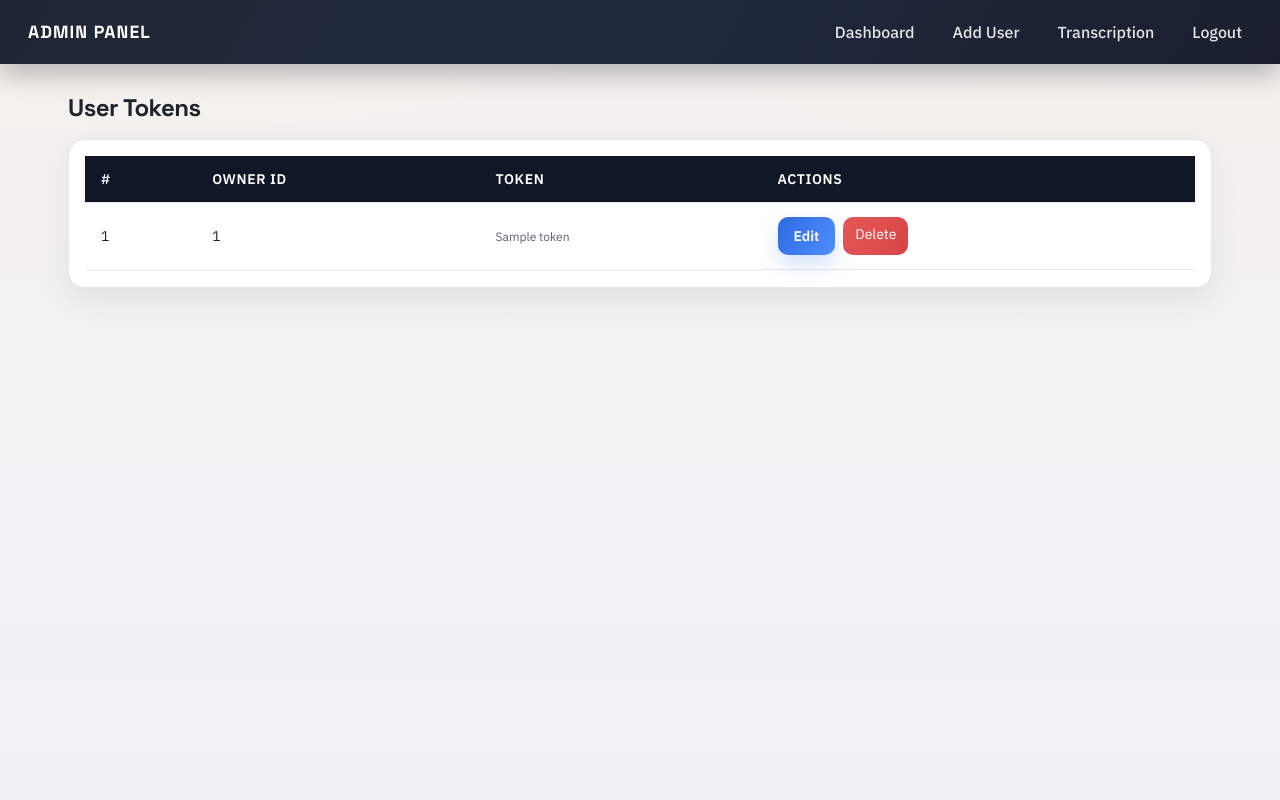
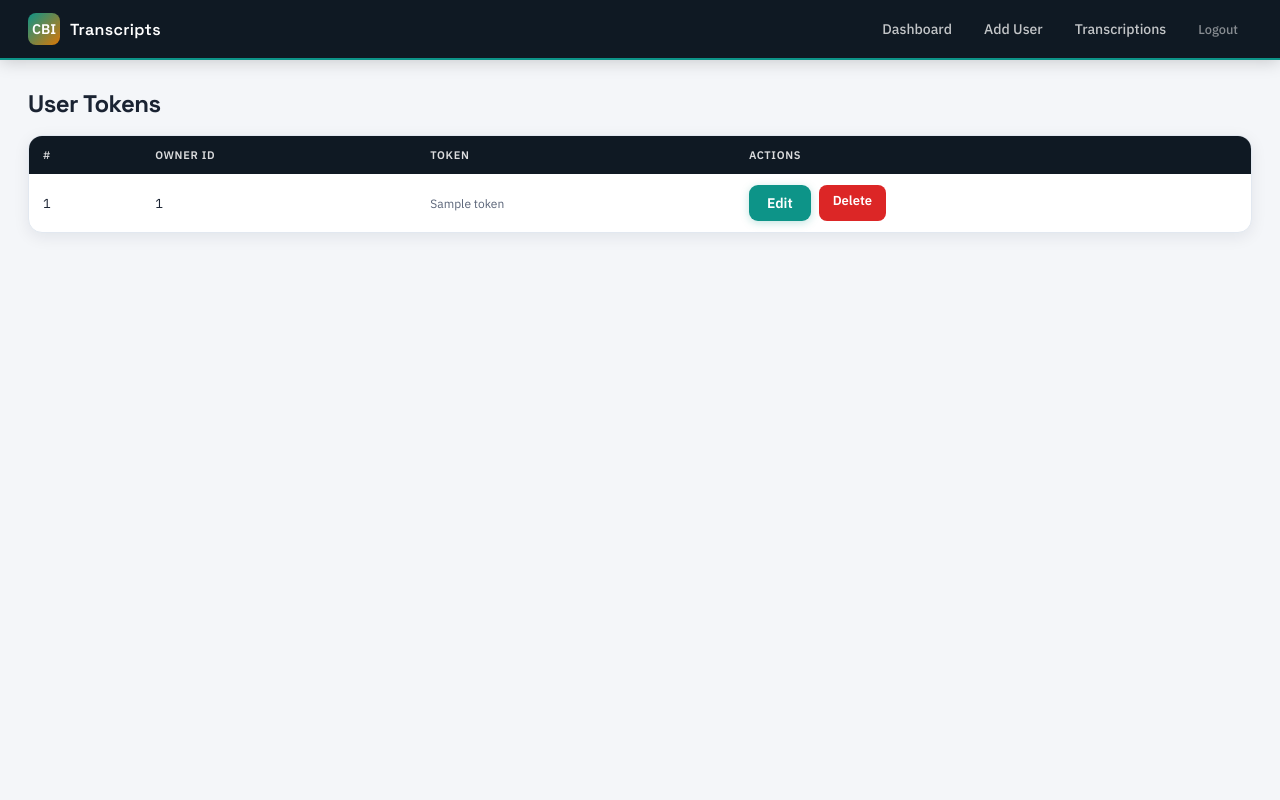
Before and after one commit to fredosaguilar/cbitranscripts, a FastAPI app: template templates/dashboard.html in a window 1280 px wide. Run offline with FastAPI, Linux system fonts and the light colour scheme; the template is opened without the code that fills it: most values are stand-ins (such as "Sample title", 1, 10 or a date in 2020).

Commit message:
UI/UX improvements: teal/gold branding, stats cards, search bar
- Teal + gold brand colors matching Columbia Basin Insurance
- CBI logo badge in navbar with active page highlighting
- Stats cards showing Total / Approved / Pending counts
- Live search/filter bar on transcripts page
- Cleaner table striping and hover states
- Better button and form styles

Co-Authored-By: Claude Sonnet 4.6 <noreply@anthropic.com>

```diff
--- a/static/css/base.css
+++ b/static/css/base.css
@@ -1,36 +1,32 @@
 :root {
-    --bg: #f4f1ec;
+    --bg: #f4f6f9;
     --bg-alt: #eef2f7;
     --surface: #ffffff;
-    --surface-elev: #fdfbf8;
-    --text: #1c2430;
-    --muted: #586174;
-    --border: #e3e7ef;
-    --accent: #2d6cdf;
-    --accent-2: #f29d4b;
-    --success: #1e9e6a;
+    --surface-elev: #fafbfd;
+    --text: #1a2332;
+    --muted: #5a6478;
+    --border: #e2e8f0;
+    --accent: #0d9488;       /* teal */
+    --accent-hover: #0f766e;
+    --accent-2: #d97706;     /* gold */
+    --success: #16a34a;
     --warning: #d97706;
-    --danger: #d64545;
-    --shadow: 0 10px 30px rgba(27, 39, 54, 0.08);
+    --danger: #dc2626;
+    --shadow: 0 4px 16px rgba(15, 30, 50, 0.08);
+    --shadow-lg: 0 8px 32px rgba(15, 30, 50, 0.12);
 }
 
-* {
-    box-sizing: border-box;
-}
+* { box-sizing: border-box; }
 
 body {
     margin: 0;
     font-family: "IBM Plex Sans", "Segoe UI", sans-serif;
     color: var(--text);
-    background: radial-gradient(1200px 500px at 10% -20%, #ffffff 0%, #f7f2ec 45%, transparent 60%),
-        radial-gradient(1000px 600px at 90% -30%, #e7f0ff 0%, #f4f1ec 55%, transparent 70%),
-        linear-gradient(180deg, var(--bg) 0%, var(--bg-alt) 100%);
+    background: var(--bg);
     min-height: 100vh;
 }
 
-a {
-    color: inherit;
-}
+a { color: inherit; }
 
 h1, h2, h3, h4 {
     font-family: "Space Grotesk", "IBM Plex Sans", sans-serif;
@@ -38,114 +34,146 @@ h1, h2, h3, h4 {
     margin: 0 0 12px;
 }
 
-p {
-    margin: 0 0 10px;
-}
+p { margin: 0 0 10px; }
 
-/* Navbar */
+/* ── Navbar ─────────────────────────────────── */
 .navbar {
     display: flex;
     justify-content: space-between;
     align-items: center;
     gap: 20px;
-    padding: 16px 28px;
+    padding: 0 28px;
+    height: 60px;
     position: sticky;
     top: 0;
-    z-index: 10;
-    background: linear-gradient(120deg, #1f2532 0%, #202a3f 45%, #1a1f2b 100%);
+    z-index: 100;
+    background: #0f1923;
+    border-bottom: 2px solid var(--accent);
+    box-shadow: 0 2px 16px rgba(0,0,0,0.18);
+}
+
+.nav-left {
+    display: flex;
+    align-items: center;
+    gap: 10px;
+}
+
+.nav-logo {
+    width: 32px;
+    height: 32px;
+    background: linear-gradient(135deg, var(--accent), var(--accent-2));
+    border-radius: 8px;
+    display: flex;
+    align-items: center;
+    justify-content: center;
+    font-weight: 700;
+    font-size: 14px;
     color: white;
-    box-shadow: 0 12px 24px rgba(12, 18, 30, 0.25);
+    letter-spacing: 0;
+    flex-shrink: 0;
 }
 
 .nav-left h3 {
     margin: 0;
-    font-size: 1.1rem;
-    letter-spacing: 0.06em;
+    font-size: 1rem;
+    font-weight: 600;
+    letter-spacing: 0.02em;
+    color: white;
+}
+
+.nav-left span {
+    font-size: 0.75rem;
+    color: var(--accent);
+    font-weight: 500;
+    letter-spacing: 0.05em;
     text-transform: uppercase;
 }
 
 .nav-right {
     display: flex;
     align-items: center;
-    gap: 18px;
+    gap: 4px;
     flex-wrap: wrap;
 }
 
 .nav-right a {
-    color: rgba(255, 255, 255, 0.88);
+    color: rgba(255,255,255,0.75);
     text-decoration: none;
     font-weight: 500;
-    padding: 6px 10px;
-    border-radius: 999px;
-    transition: all 0.2s ease;
+    font-size: 0.875rem;
+    padding: 6px 14px;
+    border-radius: 8px;
+    transition: all 0.15s ease;
 }
 
 .nav-right a:hover {
     color: white;
-    background: rgba(255, 255, 255, 0.16);
+    background: rgba(255,255,255,0.1);
 }
 
-/* Layout */
+.nav-right a.active {
+    color: white;
+    background: var(--accent);
+}
+
+.nav-right a.logout {
+    color: rgba(255,255,255,0.5);
+    font-size: 0.8rem;
+}
+
+/* ── Layout ─────────────────────────────────── */
 .container {
     padding: 28px;
-    max-width: 1200px;
+    max-width: 1400px;
     margin: 0 auto;
 }
 
 .surface {
     background: var(--surface);
     border: 1px solid var(--border);
-    border-radius: 18px;
+    border-radius: 16px;
     box-shadow: var(--shadow);
 }
 
+/* ── Badges ─────────────────────────────────── */
 .badge {
     display: inline-flex;
     align-items: center;
-    padding: 4px 10px;
+    padding: 3px 10px;
     border-radius: 999px;
-    font-size: 12px;
+    font-size: 11px;
     font-weight: 600;
     text-transform: uppercase;
     letter-spacing: 0.04em;
 }
 
-.badge.success {
-    background: rgba(30, 158, 106, 0.12);
-    color: var(--success);
-}
+.badge.success { background: rgba(22,163,74,0.1); color: var(--success); }
+.badge.warning { background: rgba(217,119,6,0.12); color: var(--warning); }
+.badge.danger  { background: rgba(220,38,38,0.1); color: var(--danger); }
 
-.badge.warning {
-    background: rgba(217, 119, 6, 0.14);
-    color: var(--warning);
-}
-
-.badge.danger {
-    background: rgba(214, 69, 69, 0.12);
-    color: var(--danger);
-}
-
+/* ── Notices ─────────────────────────────────── */
 .empty, .error, .notice {
-    padding: 22px;
-    border-radius: 14px;
-    border: 1px dashed var(--border);
+    padding: 20px 24px;
+    border-radius: 12px;
+    border: 1px solid var(--border);
     background: var(--surface-elev);
     color: var(--muted);
+    font-size: 14px;
 }
 
 .notice.success {
-    border-color: rgba(30, 158, 106, 0.3);
+    border-color: rgba(22,163,74,0.25);
     color: var(--success);
-    background: rgba(30, 158, 106, 0.08);
+    background: rgba(22,163,74,0.06);
 }
 
 .error {
     color: var(--danger);
-    background: rgba(214, 69, 69, 0.08);
-    border-color: rgba(214, 69, 69, 0.3);
+    background: rgba(220,38,38,0.06);
+    border-color: rgba(220,38,38,0.25);
 }
 
-/* Forms */
+/* ── Forms ─────────────────────────────────── */
 form {
     display: flex;
     flex-direction: column;
@@ -154,78 +182,91 @@ form {
 
 label {
     font-weight: 600;
+    font-size: 13px;
     color: var(--text);
 }
 
 input, select, textarea {
-    padding: 12px 14px;
+    padding: 10px 14px;
     border-radius: 10px;
     border: 1px solid var(--border);
     background: white;
     font-family: inherit;
     font-size: 14px;
-    transition: border 0.2s ease, box-shadow 0.2s ease;
+    color: var(--text);
+    transition: border 0.15s, box-shadow 0.15s;
 }
 
 input:focus, select:focus, textarea:focus {
     outline: none;
-    border-color: rgba(45, 108, 223, 0.7);
-    box-shadow: 0 0 0 3px rgba(45, 108, 223, 0.15);
+    border-color: var(--accent);
+    box-shadow: 0 0 0 3px rgba(13,148,136,0.15);
 }
 
-input[readonly] {
-    background: #f5f6f8;
-}
+input[readonly] { background: #f5f6f8; }
 
-/* Buttons */
+/* ── Buttons ─────────────────────────────────── */
 button, .btn, .edit-btn, .cancel-btn {
     display: inline-flex;
     align-items: center;
     justify-content: center;
-    gap: 8px;
-    padding: 10px 16px;
-    border-radius: 10px;
+    gap: 6px;
+    padding: 9px 18px;
+    border-radius: 9px;
     border: none;
+    font-size: 14px;
     font-weight: 600;
     cursor: pointer;
     text-decoration: none;
     font-family: inherit;
-    transition: transform 0.2s ease, box-shadow 0.2s ease, background 0.2s ease;
+    transition: all 0.15s ease;
+    white-space: nowrap;
 }
 
 button, .btn-primary, .edit-btn {
-    background: linear-gradient(120deg, var(--accent), #4f8cff);
+    background: var(--accent);
     color: white;
-    box-shadow: 0 10px 20px rgba(45, 108, 223, 0.2);
+    box-shadow: 0 2px 8px rgba(13,148,136,0.25);
 }
 
 button:hover, .btn-primary:hover, .edit-btn:hover {
+    background: var(--accent-hover);
+    transform: translateY(-1px);
+    box-shadow: 0 4px 12px rgba(13,148,136,0.3);
+}
+
+.btn-secondary, .cancel-btn {
+    background: #f1f4f9;
+    color: var(--text);
+    box-shadow: none;
+}
+
+.btn-secondary:hover, .cancel-btn:hover {
+    background: #e5eaf2;
+}
+
+.delete-btn {
+    background: var(--danger);
+    color: white;
+    border: none;
+    padding: 7px 14px;
+    border-radius: 8px;
+    text-decoration: none;
+    font-size: 13px;
+    font-weight: 600;
+    cursor: pointer;
+    transition: all 0.15s;
+}
+
+.delete-btn:hover {
+    background: #b91c1c;
     transform: translateY(-1px);
 }
 
-.btn-secondary, .cancel-btn {
-    background: #eceff5;
-    color: var(--text);
-}
-
-.delete-btn {
-    background: linear-gradient(120deg, #e55858, #d64545);
-    color: white;
-    border: none;
-    padding: 8px 12px;
-    border-radius: 10px;
-    text-decoration: none;
-}
-
-.delete-btn:hover {
-    transform: translateY(-1px);
-}
-
-/* Tables */
+/* ── Tables ─────────────────────────────────── */
 .table-container {
-    padding: 16px;
-    border-radius: 16px;
-    overflow-x: auto;
+    border-radius: 14px;
+    overflow: hidden;
     background: var(--surface);
     border: 1px solid var(--border);
     box-shadow: var(--shadow);
@@ -238,31 +279,89 @@ table {
 }
 
 thead {
-    background: #101827;
-    color: white;
+    background: #0f1923;
+    color: rgba(255,255,255,0.85);
     text-transform: uppercase;
-    letter-spacing: 0.05em;
-    font-size: 12px;
+    letter-spacing: 0.06em;
+    font-size: 11px;
 }
 
-th, td {
-    padding: 14px 16px;
+th {
+    padding: 12px 14px;
+    text-align: left;
+    font-weight: 600;
+}
+
+td {
+    padding: 11px 14px;
     text-align: left;
     border-bottom: 1px solid var(--border);
-    font-size: 14px;
+    font-size: 13px;
+    vertical-align: middle;
 }
 
-tbody tr:hover {
-    background: #f5f7fb;
+tbody tr:last-child td { border-bottom: none; }
+
+tbody tr:hover { background: #f7fafd; }
+
+tbody tr:nth-child(even) { background: #fafbfd; }
+tbody tr:nth-child(even):hover { background: #f2f6fb; }
+
+/* ── Stat Cards ──────────────────────────────── */
+.stats-row {
+    display: grid;
+    grid-template-columns: repeat(auto-fit, minmax(160px, 1fr));
+    gap: 16px;
+    margin-bottom: 24px;
 }
 
+.stat-card {
+    background: var(--surface);
+    border: 1px solid var(--border);
+    border-radius: 14px;
+    padding: 18px 20px;
+    box-shadow: var(--shadow);
+}
+
+.stat-card .stat-label {
+    font-size: 11px;
+    font-weight: 600;
+    text-transform: uppercase;
+    letter-spacing: 0.06em;
+    color: var(--muted);
+    margin-bottom: 6px;
+}
+
+.stat-card .stat-value {
+    font-size: 28px;
+    font-weight: 700;
+    font-family: "Space Grotesk", sans-serif;
+    color: var(--text);
+    line-height: 1;
+}
+
+.stat-card.teal .stat-value { color: var(--accent); }
+.stat-card.gold .stat-value  { color: var(--accent-2); }
+.stat-card.red .stat-value   { color: var(--danger); }
+
+/* ── Search bar ──────────────────────────────── */
+.search-bar {
+    display: flex;
+    align-items: center;
+    gap: 10px;
+    margin-bottom: 16px;
+}
+
+.search-bar input {
+    flex: 1;
+    max-width: 340px;
+    padding: 9px 14px;
+    font-size: 13px;
+}
+
+/* ── Mobile ──────────────────────────────────── */
 @media (max-width: 768px) {
-    .container {
-        padding: 20px;
-    }
-
-    .navbar {
-        flex-direction: column;
-        align-items: flex-start;
-    }
+    .container { padding: 16px; }
+    .navbar { padding: 0 16px; }
+    .stats-row { grid-template-columns: repeat(2, 1fr); }
 }
--- a/templates/navbar.html
+++ b/templates/navbar.html
@@ -1,12 +1,15 @@
 <nav class="navbar">
     <div class="nav-left">
-        <h3>Admin Panel</h3>
+        <div class="nav-logo">CBI</div>
+        <div>
+            <h3>Transcripts</h3>
+        </div>
     </div>
 
     <div class="nav-right">
-        <a href="/admin/dashboard">Dashboard</a>
-        <a href="/admin/add-user">Add User</a>
-        <a href="/admin/transcripts">Transcription</a>
-        <a href="/logout">Logout</a>
+        <a href="/admin/dashboard" class="{{ 'active' if request.url.path == '/admin/dashboard' else '' }}">Dashboard</a>
+        <a href="/admin/add-user" class="{{ 'active' if request.url.path == '/admin/add-user' else '' }}">Add User</a>
+        <a href="/admin/transcripts" class="{{ 'active' if request.url.path == '/admin/transcripts' else '' }}">Transcriptions</a>
+        <a href="/logout" class="logout">Logout</a>
     </div>
 </nav>
```
Also changed, not shown: templates/transcripts.html (+34 -4 lines).
